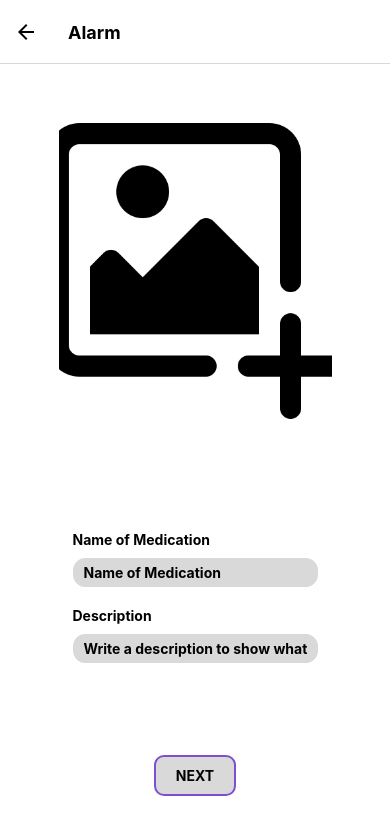
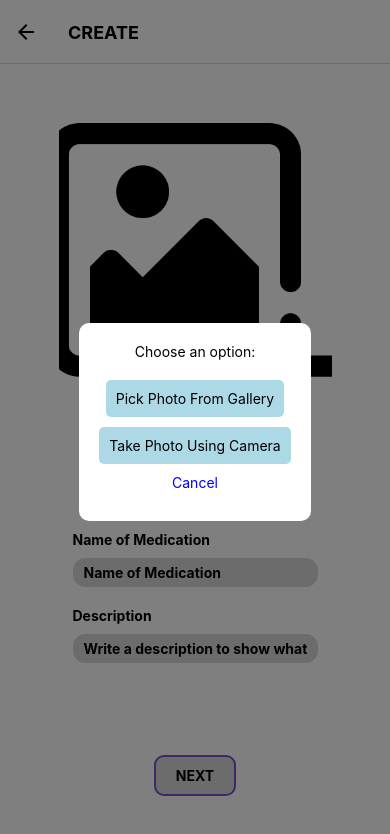
Before and after one commit to shnki/medReminder, a React Native app: screen /Edit in a window 390 px wide. Both pictures are taken after a click on the element 195 px from the left and 271 px from the top of the page. Shown: the top 834 px of the page. Built offline with nearby package versions, Linux system fonts and the light colour scheme.

Commit message:
fixing image Async picker and using modal instead of alert for image picking options

```diff
--- a/src/components/AlarmView.js
+++ b/src/components/AlarmView.js
@@ -68,7 +68,7 @@ export default function ({
       <View style={styles.rightInnerContainer}>
         <Switch
           ios_backgroundColor={'black'}
-          trackColor={{false: colors.GREY, true: colors.BLUE}}
+          trackColor={{false: colors.GREY, true: colors.SLATE_BLUE}}
           value={isActive}
           onValueChange={onChange}
         />
--- a/src/components/Button.js
+++ b/src/components/Button.js
@@ -1,9 +1,9 @@
 /* eslint-disable prettier/prettier */
-import {StyleSheet, Text, TouchableOpacity} from 'react-native';
+import {StyleSheet, Text, TouchableOpacity, View} from 'react-native';
 import React from 'react';
 import {colors} from '../global';
 
-export default function ({onPress, title, fill = false}) {
+export default function CustomButton({onPress, title, fill = false}) {
   return (
     <TouchableOpacity
       style={[
@@ -12,10 +12,15 @@ export default function ({onPress, title, fill = false}) {
       ]}
       onPress={onPress}
       underlayColor="#fff">
-      <Text
-        style={[styles.buttonText, fill ? styles.fillText : styles.normalText]}>
-        {title}
-      </Text>
+      <View style={styles.buttonWrapper}>
+        <Text
+          style={[
+            styles.buttonText,
+            fill ? styles.fillText : styles.normalText,
+          ]}>
+          {title}
+        </Text>
+      </View>
     </TouchableOpacity>
   );
 }
@@ -29,12 +34,17 @@ const styles = StyleSheet.create({
     borderWidth: 2,
     borderColor: colors.SLATE_BLUE,
     borderRadius: 10,
+    justifyContent: 'center',
+    alignItems: 'center',
   },
   fillContainer: {
     backgroundColor: colors.GREY,
   },
   normalContainer: {
     backgroundColor: 'transparent',
+  },
+  buttonWrapper: {
+    textAlign: 'center',
   },
   buttonText: {
     fontWeight: 'bold',
--- /dev/null
+++ b/src/components/ImagePickerOverlay.js
@@ -0,0 +1,54 @@
+import React, {useState} from 'react';
+import {View, Text, Modal, TouchableOpacity} from 'react-native';
+export default function ({
+  isVisible,
+  onClose,
+  optionOneText,
+  onOption1Press,
+  optionTwoText,
+  onOption2Press,
+}) {
+  return (
+    <Modal
+      visible={isVisible}
+      transparent={true}
+      animationType="fade"
+      onRequestClose={onClose}>
+      <View
+        style={{
+          flex: 1,
+          justifyContent: 'center',
+          alignItems: 'center',
+          backgroundColor: 'rgba(0, 0, 0, 0.5)',
+        }}>
+        <View
+          style={{
+            backgroundColor: 'white',
+            padding: 20,
+            borderRadius: 10,
+            alignItems: 'center',
+          }}>
+          <Text style={{marginBottom: 20}}>Choose an option:</Text>
+          <TouchableOpacity
+            style={{
+              padding: 10,
+              marginBottom: 10,
+              backgroundColor: 'lightblue',
+              borderRadius: 5,
+            }}
+            onPress={onOption1Press}>
+            <Text>{optionOneText}</Text>
+          </TouchableOpacity>
+          <TouchableOpacity
+            style={{padding: 10, backgroundColor: 'lightblue', borderRadius: 5}}
+            onPress={onOption2Press}>
+            <Text>{optionTwoText}</Text>
+          </TouchableOpacity>
+          <TouchableOpacity style={{padding: 10}} onPress={onClose}>
+            <Text style={{color: 'blue'}}>Cancel</Text>
+          </TouchableOpacity>
+        </View>
+      </View>
+    </Modal>
+  );
+}
--- a/src/components/TimePicker.js
+++ b/src/components/TimePicker.js
@@ -18,6 +18,7 @@ export default ({hour, minutes, onChange = () => null}) => {
         </Text>
       </TouchableOpacity>
       <DatePicker
+        theme="light"
         modal
         open={open}
         date={date}
--- a/src/global.js
+++ b/src/global.js
@@ -39,4 +39,11 @@ export const globalStyles = StyleSheet.create({
     justifyContent: 'center',
     padding: 10,
   },
+  initialTimeContainer: {
+    display: 'flex',
+    flexDirection: 'column',
+    alignItems: 'center',
+    justifyContent: 'flex-start',
+    padding: 10,
+  },
 });
--- a/src/screens/Edit-2.js
+++ b/src/screens/Edit-2.js
@@ -36,6 +36,9 @@ export default function ({route, navigation}) {
       setMode(route.params.mode);
       console.log('alarm in edit-2 :', route.params.alarm);
       console.log('mode in edit-2 :', route.params.mode);
+      navigation.setOptions({
+        title: route.params.mode,
+      });
       if (route.params.alarm.often === 2) {
         setDaysPickerVisible(true);
       }
@@ -55,21 +58,6 @@ export default function ({route, navigation}) {
     }
     setAlarm(a);
     console.log('updated alarm: ', JSON.stringify(a));
-  }
-
-  function getNextTimeTimeStamp(hour, minute) {
-    const now = new Date();
-    const nextTime = new Date(
-      now.getFullYear(),
-      now.getMonth(),
-      now.getDate(),
-      hour,
-      minute,
-    );
-    if (nextTime < now) {
-      nextTime.setDate(nextTime.getDate() + 1);
-    }
-    return Math.floor(nextTime.getTime() / 1000);
   }
 
   if (!alarm) {
--- a/src/screens/Edit-3.js
+++ b/src/screens/Edit-3.js
@@ -1,9 +1,13 @@
 import React, {useEffect, useState} from 'react';
-import {View, Text} from 'react-native';
+import {View, Text, StyleSheet} from 'react-native';
 import Alarm from '../alarm';
 import Button from '../components/Button';
 import TimePicker from '../components/timePicker';
 import {colors, globalStyles} from '../global';
+import {
+  widthPercentageToDP as wp,
+  heightPercentageToDP as hp,
+} from 'react-native-responsive-screen';
 
 export default function ({route, navigation}) {
   const [alarm, setAlarm] = useState(null);
@@ -37,8 +41,9 @@ export default function ({route, navigation}) {
     if (route.params && route.params.alarm) {
       setAlarm(route.params.alarm);
       setMode(route.params.mode);
-      console.log('alarm in edit-3 :', route.params.alarm);
-      console.log('mode in edit-3 :', route.params.mode);
+      navigation.setOptions({
+        title: route.params.mode,
+      });
     } else {
       setAlarm(new Alarm());
       setMode('CREATE');
@@ -53,7 +58,8 @@ export default function ({route, navigation}) {
   date.setHours(alarm.initialHour);
   date.setMinutes(alarm.initialMinute);
   return (
-    <View>
+    <View style={globalStyles.initialTimeContainer}>
+      <View style={globalStyles.timePickerContainer}>
         <Text style={globalStyles.title}>When you want to start ?</Text>
 
         <TimePicker
@@ -66,19 +72,30 @@ export default function ({route, navigation}) {
             ])
           }
         />
-
-      <Button
-        fill={true}
-        onPress={() => console.log(JSON.stringify(alarm))}
-        title={'print alarm'}
-      />
+      </View>
+      <View style={styles.buttonContainer}>
         <Button
           fill={true}
           onPress={() =>
             navigation.navigate('Edit-4', {alarm: alarm, mode: mode})
           }
-        title={'go to edit-4'}
+          title={'Next'}
         />
+      </View>
     </View>
   );
 }
+
+const styles = StyleSheet.create({
+  timePickerContainer: {
+    height: hp('50%'),
+    width: wp('90%'),
+    alignContent: 'center',
+  },
+  buttonContainer: {
+    height: hp('40%'),
+    width: wp('40%'),
+    alignContent: 'center',
+    justifyContent: 'center',
+  },
+});
--- a/src/screens/Edit-4.js
+++ b/src/screens/Edit-4.js
@@ -93,6 +93,9 @@ export default function ({route, navigation}) {
       setMode(route.params.mode);
       console.log('alarm in edit-4 :', route.params.alarm);
       console.log('mode in edit-4:', route.params.mode);
+      navigation.setOptions({
+        title: route.params.mode,
+      });
       const times = getHowManyTimesNum(route.params.alarm.many);
       setTempTimes(
         generateAlarmTimes(
@@ -123,11 +126,6 @@ export default function ({route, navigation}) {
           minutes={t.minutes}
         />
       ))}
-      {/* <TimePicker
-        onChange={(h, m) => console.log(getNextTimeTimeStamp(h, m))}
-        hour={alarm.hour}
-        minutes={alarm.minutes}
-      /> */}
 
       <Button
         fill={true}
--- a/src/screens/Edit.js
+++ b/src/screens/Edit.js
@@ -7,7 +7,6 @@ import {
   Image,
   Keyboard,
   TouchableOpacity,
-  Alert,
 } from 'react-native';
 import Alarm, {removeAlarm, scheduleAlarm, updateAlarm} from '../alarm';
 import TextInput from '../components/TextInput';
@@ -19,17 +18,23 @@ import {
   widthPercentageToDP as wp,
   heightPercentageToDP as hp,
 } from 'react-native-responsive-screen';
+import ImagePickerOverlay from '../components/ImagePickerOverlay';
 
 export default function ({route, navigation}) {
   const [alarm, setAlarm] = useState(null);
   const [mode, setMode] = useState(null);
   const [imageUri, setImageUri] = useState(null);
+  const [showOverlay, setShowOverlay] = useState(false);
+
   const [isKeyboardVisible, setKeyboardVisible] = useState(false);
 
   useEffect(() => {
+    let keyboardDidShowListener;
+    let keyboardDidHideListener;
     if (route.params && route.params.alarm) {
       setAlarm(new Alarm(route.params.alarm));
       setMode('EDIT');
+      navigation.setOptions({title: 'EDIT'});
       console.log('alarm is on create :', route.params.alarm);
       if (route.params.alarm.uri != null) {
         setImageUri(route.params.alarm.uri);
@@ -37,15 +42,30 @@ export default function ({route, navigation}) {
     } else {
       setAlarm(new Alarm());
       setMode('CREATE');
+      navigation.setOptions({title: 'CREATE'});
     }
 
-    Keyboard.addListener('keyboardDidShow', () => {
+    keyboardDidShowListener = Keyboard.addListener('keyboardDidShow', () => {
       setKeyboardVisible(true);
     });
-    Keyboard.addListener('keyboardDidHide', () => {
+    keyboardDidHideListener = Keyboard.addListener('keyboardDidHide', () => {
       setKeyboardVisible(false);
     });
+    return () => {
+      keyboardDidShowListener.remove();
+      keyboardDidHideListener.remove();
+    };
   }, []);
+
+  const handleOption1 = () => {
+    choosePhoto();
+    setShowOverlay(false);
+  };
+
+  const handleOption2 = () => {
+    takePhoto();
+    setShowOverlay(false);
+  };
 
   function update(updates) {
     const a = Object.assign({}, alarm);
@@ -74,68 +94,31 @@ export default function ({route, navigation}) {
 
   async function takePhoto() {
     const result = await launchCamera({mediaType: 'photo'});
-    if (result) {
-      setImageUri(result.assets[0].uri);
-      console.log('result', result);
-      console.log('uri', result.assets[0].uri);
-      console.log('imageUri', imageUri);
-      await savePhotoToHiddenFolder(result.assets[0].originalPath);
+    if (result.assets && result.assets.length > 0) {
+      const photoUri = result.assets[0].uri;
+      await savePhotoToHiddenFolder(result.assets[0].originalPath, photoUri);
     }
   }
 
-  const createTwoButtonAlert = () =>
-    Alert.alert(
-      `Use an image of your medication`,
-      'Choose an option to proceed',
-      [
-        {
-          text: 'Cancel',
-          onPress: () => console.log('Cancel Pressed'),
-          style: 'cancel',
-        },
-        {
-          text: 'Pick Photo From Gallery',
-          onPress: () => choosePhoto(),
-        },
-        {text: 'Take Photo Using Camera', onPress: () => takePhoto()},
-      ],
-    );
-
   async function choosePhoto() {
     const result = await launchImageLibrary({mediaType: 'photo'});
-    if (result) {
-      setImageUri(result.assets[0].uri);
-      console.log('result', result);
-      console.log('uri', result.assets[0].uri);
-      console.log('imageUri', imageUri);
-      await savePhotoToHiddenFolder(result.assets[0].uri);
+    if (result.assets && result.assets.length > 0) {
+      const photoUri = result.assets[0].uri;
+      await savePhotoToHiddenFolder(result.assets[0].uri, photoUri);
     }
   }
 
-  const savePhotoToHiddenFolder = async photoUri => {
+  const savePhotoToHiddenFolder = async (photoUri, actualUri) => {
     try {
-      // Create a hidden directory in your app's documents folder
       const hiddenDirPath = `${RNFS.DocumentDirectoryPath}/.hidden_photos`;
       await RNFS.mkdir(hiddenDirPath);
+      const photoFileName = photoUri.substring(photoUri.lastIndexOf('/') + 1);
+      const destinationPath = `${hiddenDirPath}/${photoFileName}`;
+      await RNFS.moveFile(actualUri, destinationPath);
+      setImageUri('file://' + destinationPath); // Update imageUri directly here
 
-      // Get the photo's filename from the URI
-      const photoFileName = photoUri.substring(photoUri.lastIndexOf('/') + 1);
-
-      // Construct the destination path for the hidden photo
-      const destinationPath = `${hiddenDirPath}/${photoFileName}`;
-
-      // Move the photo from its current location to the hidden folder
-      await RNFS.moveFile(photoUri, destinationPath);
-
-      // Optionally, you can delete the original file if you don't need it anymore
-
-      // If you want to access the hidden photo in your app, you can use 'destinationPath'
-
-      // If you want to hide it from the Camera Roll, you can use CameraRoll's 'deletePhotos' function
-      // await CameraRoll.deletePhotos([photoUri]);
-
-      console.log('Photo saved to hidden folder:', destinationPath);
-      alarm.uri = 'file://' + destinationPath;
+      const updatedAlarm = {...alarm, uri: 'file://' + destinationPath};
+      setAlarm(updatedAlarm);
     } catch (error) {
       console.error('Error saving photo:', error);
     }
@@ -147,19 +130,29 @@ export default function ({route, navigation}) {
 
   return (
     <View style={globalStyles.container}>
+      <ImagePickerOverlay
+        isVisible={showOverlay}
+        onClose={() => setShowOverlay(false)}
+        onOption1Press={handleOption1}
+        onOption2Press={handleOption2}
+        optionOneText={'Pick Photo From Gallery'}
+        optionTwoText={'Take Photo Using Camera'}
+      />
       <View style={[globalStyles.innerContainer, styles.container]}>
-        <TouchableOpacity onPress={createTwoButtonAlert}>
-          {!isKeyboardVisible && (
+        <TouchableOpacity onPress={() => setShowOverlay(true)}>
+          {!isKeyboardVisible && imageUri && (
             <Image
-              source={
-                imageUri
-                  ? {uri: imageUri}
-                  : require('../assets/DefaultImage.png')
-              }
+              source={{uri: imageUri}}
               style={{width: wp('70%'), height: hp('40%')}}
               onError={error => {
                 console.log(error);
               }}
+            />
+          )}
+          {!isKeyboardVisible && !imageUri && (
+            <Image
+              source={require('../assets/DefaultImage.png')}
+              style={{width: wp('70%'), height: hp('40%')}}
             />
           )}
         </TouchableOpacity>
```
Also changed, not shown: 3 other files (tests, documents, lock files or other folders). Lines whose indentation alone changed are shown as unchanged.
